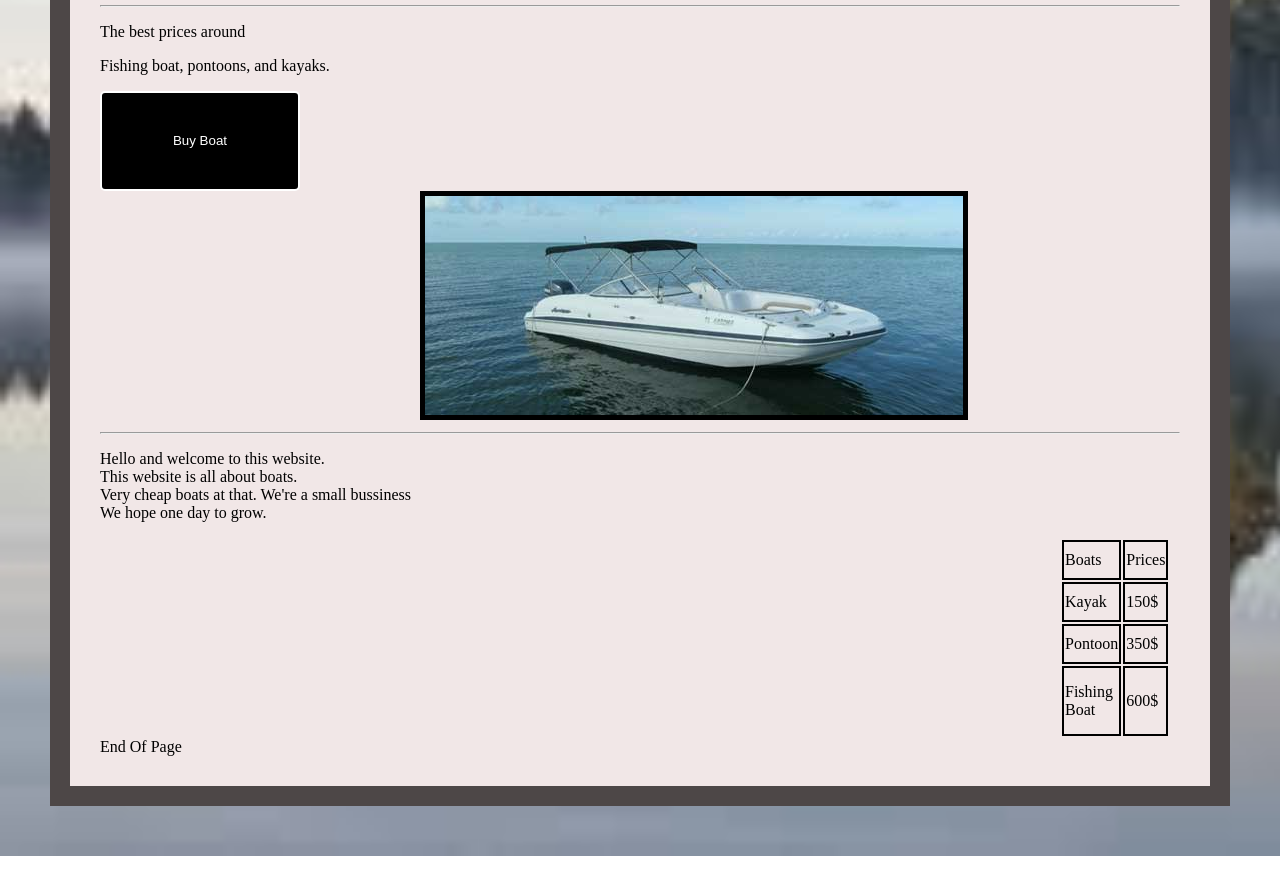
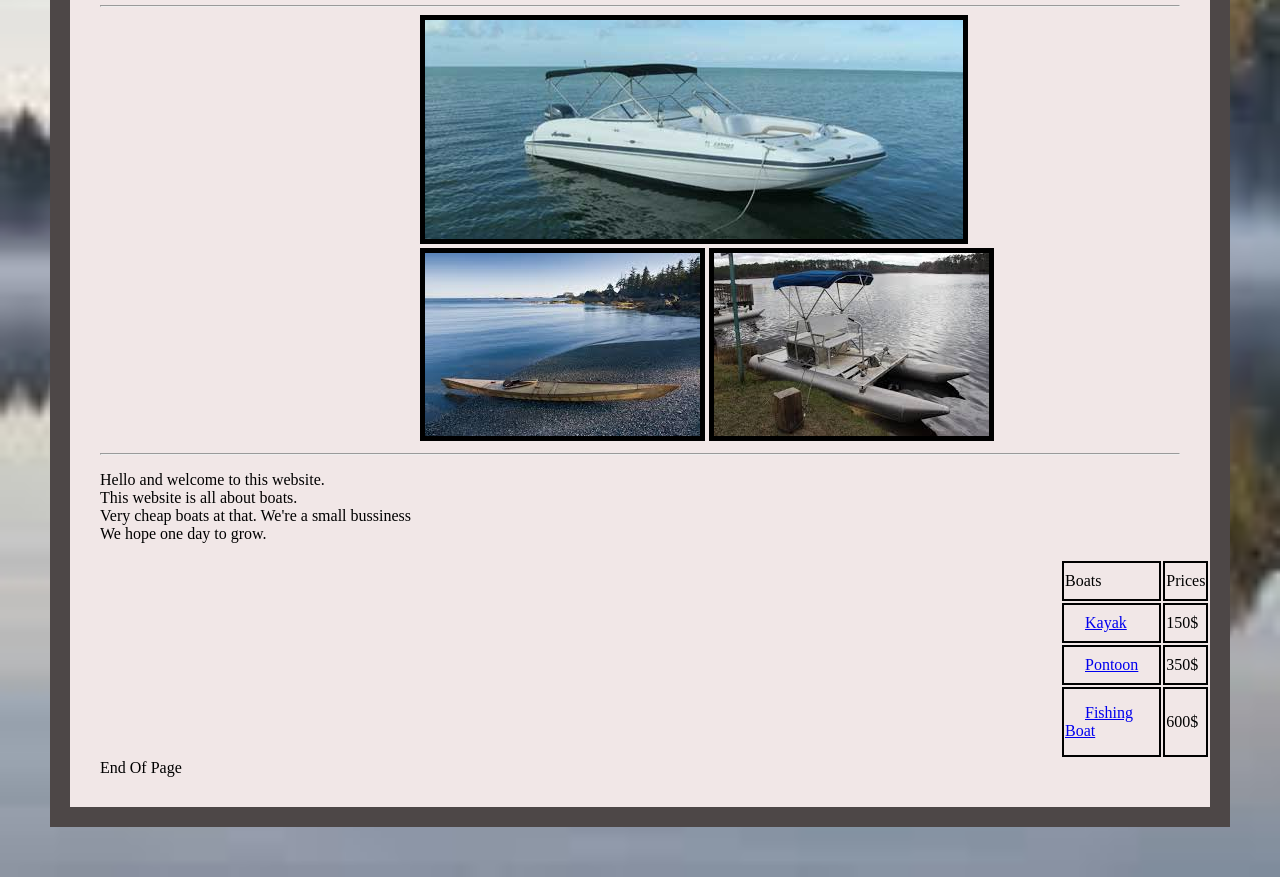
Before and after one commit to melindaomansouri/8nSkillsUSA, a plain HTML site: page Index.html in a window 1280 px wide. Shown: the part 219-1096 px from the top of the page. Before the commit the page ends 1075 px from the top, so only its background shows below. Drawn offline with Linux system fonts and the light colour scheme.

Commit message:
Last Update

```diff
--- a/CSS/index.css
+++ b/CSS/index.css
@@ -44,24 +44,12 @@ img {
 .info {
 
 }
-.buttonbuy {
-    border: 2px solid white;
-    border-radius:5px;
-    background-color:black;
-    color:white;
-   width:200px;
-   height:100px
-}
 
-button:hover {
-    background-color:aqua;
-    box-shadow:inset;
-}
 table {
    padding-left:60em;
    width:200px;
    height:200px;
-
+   table-layout:auto;
 }
 td {
     border: 2px solid black;
--- a/Index.html
+++ b/Index.html
@@ -18,15 +18,10 @@
         </nav>
     </div>
     <hr />
-    <div class="sales">
-        <p>The best prices around</p>
-    </div>
-    <div class="boats">
-        <p>Fishing boat, pontoons, and kayaks.</p>
-    </div>
-        <button class="buttonbuy">Buy Boat</button>
     <div class="image">
         <img src="images/fishing-boat-rentals.jpg" />
+        <img src="images/kayak.jfif" />
+        <img src="images/pontoon.jfif" />
     </div>
     <hr />
     <div class="info">
@@ -47,15 +42,15 @@
             <td> Prices</td>
         </tr>
         <tr>
-            <td>Kayak</td>
+            <td><a href="#">Kayak </a></td>
             <td> 150$</td>
         </tr>
         <tr>
-            <td>Pontoon</td>
+            <td><a href="#">Pontoon</a></td>
             <td> 350$</td>
         </tr>
         <tr>
-            <td>Fishing Boat</td>
+            <td><a href="#">Fishing Boat </a></td>
             <td> 600$</td>
         </tr>
     </table>
```
Also changed, not shown: Images/pontoon.jfif (added), W3/W3CSSQUIZ.png (added), 1 other file.
